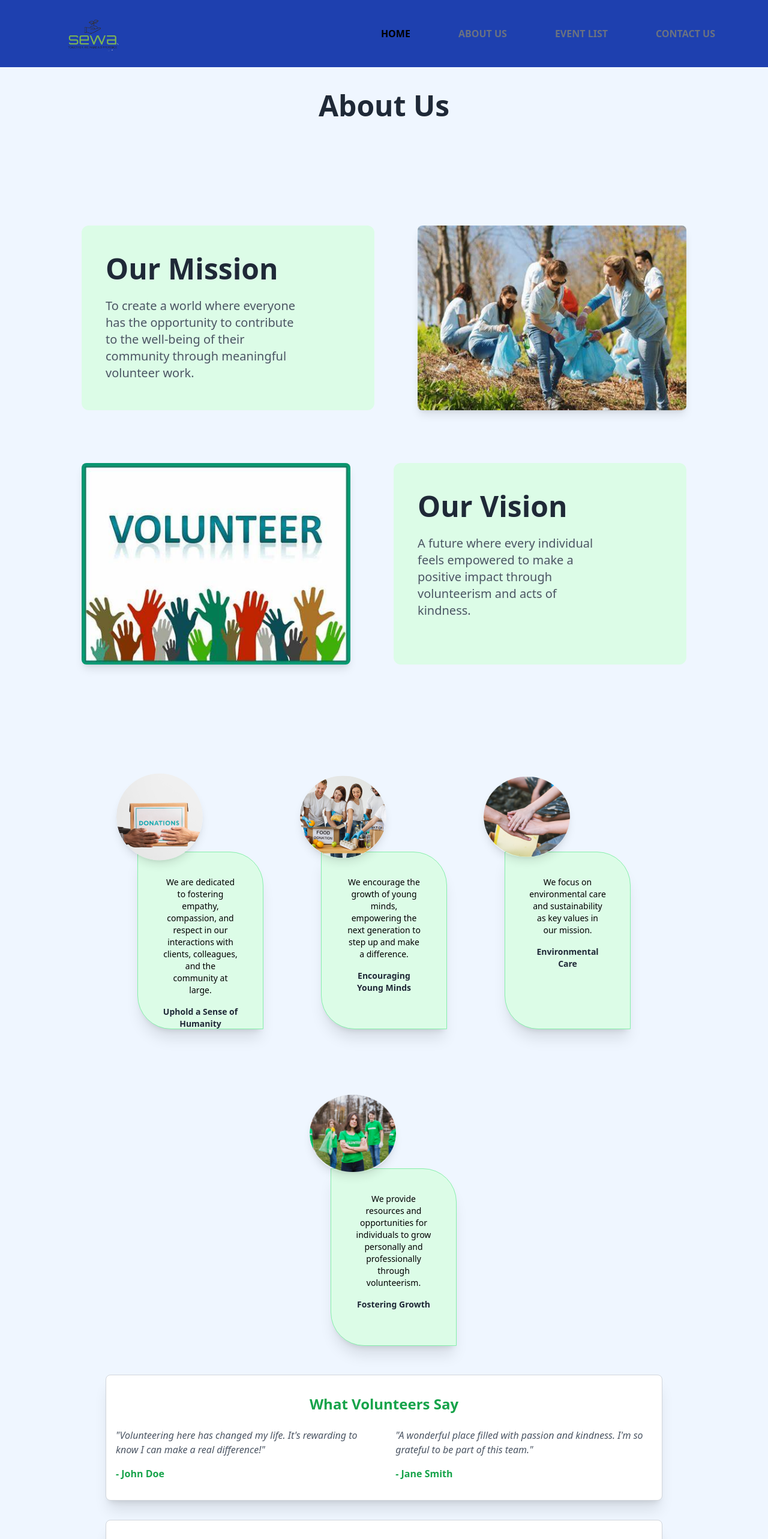
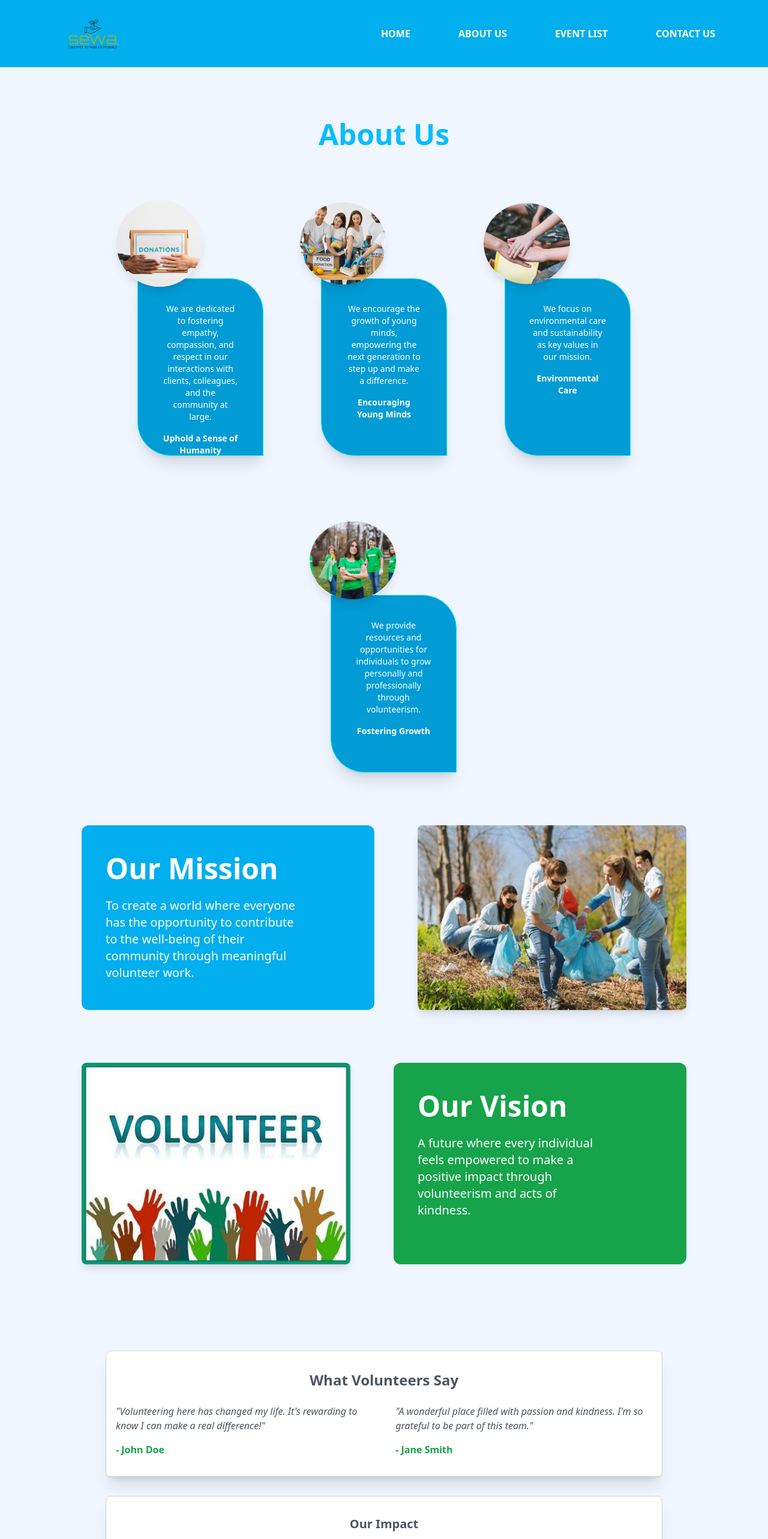
Before and after one commit to krishthapaliya/Remeo-without-juliet, a React (Vite) app in the folder frontend/: page /aboutus in a window 1280 px wide. Shown: the top 2566 px of the page at 60% size. Built offline with nearby package versions, Linux system fonts and the light colour scheme; no server answers.

Commit message:
homepage

```diff
--- a/frontend/src/components/Aboutus.jsx
+++ b/frontend/src/components/Aboutus.jsx
@@ -10,58 +10,12 @@ const AboutUs = () => {
   return (
     <div className="relative bg-blue-50 pb-16 px-6 md:px-12 lg:px-24 p-10">
       {/* Main Title */}
-      <h2 className="text-4xl lg:text-5xl text-center font-extrabold text-gray-800 mb-10">
+
+
+      <div className="container mx-auto py-12">
+      <h2 className="text-4xl lg:text-5xl text-center font-semibold text-[#0bbcfe] mb-10">
         About Us
       </h2>
-
-      <div className="container mx-auto py-12">
-        {/* Mission and Vision Section */}
-        <div className="grid rounded-xl px-6 sm:px-10 sm:pt-12 grid-cols-1 md:grid-cols-2 gap-8 my-10">
-          {/* Mission Section */}
-          <div className="text-center rounded-xl bg-green-100 pr-6 sm:pr-32 pl-6 sm:pl-10 py-6 md:text-left">
-            <h3 className="text-4xl sm:text-5xl font-bold text-gray-800 my-4 sm:my-6">
-              Our Mission
-            </h3>
-            <p className="text-lg sm:text-xl text-gray-600 my-4 sm:my-6">
-              To create a world where everyone has the opportunity to contribute
-              to the well-being of their community through meaningful volunteer
-              work.
-            </p>
-          </div>
-
-          {/* Mission Image */}
-          <div className="flex justify-center md:justify-end">
-            <img
-              src={our}
-              alt="Mission Image"
-              className="w-full max-w-xs sm:max-w-md rounded-lg shadow-lg transform hover:scale-105 transition duration-300"
-            />
-          </div>
-        </div>
-
-        <div className="grid rounded-xl px-6 py-8 sm:px-10 sm:py-12 grid-cols-1 md:grid-cols-2 gap-8">
-          {/* Vision Image */}
-          <div className="flex justify-center md:justify-start">
-            <img
-              src={ourmission}
-              alt="Vision Image"
-              className="w-full max-w-xs sm:max-w-md rounded-lg shadow-lg transform hover:scale-105 transition duration-300"
-            />
-          </div>
-
-          {/* Vision Text */}
-          <div className="text-center rounded-xl bg-green-100 pr-6 sm:pr-32 pl-6 sm:pl-10 py-6 md:text-left">
-            <h3 className="text-4xl sm:text-5xl font-bold text-gray-800 my-4 sm:my-6">
-              Our Vision
-            </h3>
-            <p className="text-lg sm:text-xl text-gray-600 my-4 sm:my-6">
-              A future where every individual feels empowered to make a positive
-              impact through volunteerism and acts of kindness.
-            </p>
-          </div>
-        </div>
-      </div>
-
       {/* Core Values Cards */}
       <div className="relative flex flex-wrap justify-center gap-16 mx-auto space-y-12 lg:space-y-0 lg:space-x-8 px-4 lg:px-0 mt-12">
         {[
@@ -94,17 +48,64 @@ const AboutUs = () => {
                 className="absolute rounded-full top-[110px] left-1 transform -translate-x-1/2 -translate-y-1/2 object-cover shadow-lg"
               />
             </div>
-            <div className="bg-green-100 rounded-tr-[56px] rounded-bl-[56px] px-10 py-10 text-sm h-[296px] w-[210px] shadow-xl border border-green-300 hover:shadow-2xl transition-shadow duration-300">
-              <p className="text-black mb-4">{value.desc}</p>
-              <h3 className="font-bold text-gray-800">{value.title}</h3>
+            <div className="bg-[#019bd5] rounded-tr-[56px] rounded-bl-[56px] px-10 py-10 text-sm h-[296px] w-[210px] shadow-xl border border-[#01e9ee] hover:shadow-2xl transition-shadow duration-300">
+              <p className="text-white mb-4">{value.desc}</p>
+              <h3 className="font-bold text-white">{value.title}</h3>
             </div>
           </div>
         ))}
       </div>
+        {/* Mission and Vision Section */}
+        <div className="grid rounded-xl px-6 sm:px-10 sm:pt-12 grid-cols-1 md:grid-cols-2 gap-8 my-10">
+          {/* Mission Section */}
+          <div className="text-center rounded-xl bg-[#01AEEE] pr-6 sm:pr-32 pl-6 sm:pl-10 py-6 md:text-left border-[#01e9ee] hover:shadow-2xl">
+            <h3 className="text-4xl sm:text-5xl  text-white my-4 sm:my-6 font-semibold ">
+              Our Mission
+            </h3>
+            <p className="text-lg sm:text-xl text-white my-4 sm:my-6">
+              To create a world where everyone has the opportunity to contribute
+              to the well-being of their community through meaningful volunteer
+              work.
+            </p>
+          </div>
+
+          {/* Mission Image */}
+          <div className="flex justify-center md:justify-end">
+            <img
+              src={our}
+              alt="Mission Image"
+              className="w-full max-w-xs sm:max-w-md rounded-lg shadow-lg transform hover:scale-105 transition duration-300"
+            />
+          </div>
+        </div>
+
+        <div className="grid rounded-xl px-6 py-8 sm:px-10 sm:py-12 grid-cols-1 md:grid-cols-2 gap-8">
+          {/* Vision Image */}
+          <div className="flex justify-center md:justify-start">
+            <img
+              src={ourmission}
+              alt="Vision Image"
+              className="w-full max-w-xs sm:max-w-md rounded-lg shadow-lg transform hover:scale-105 transition duration-300"
+            />
+          </div>
+
+          {/* Vision Text */}
+          <div className="text-center rounded-xl bg-[# F3FF90] pr-6 sm:pr-32 pl-6 sm:pl-10 py-6 md:text-left bg-green-600 border-[#01e9ee] hover:shadow-2xl">
+            <h3 className="text-4xl sm:text-5xl text-white my-4 sm:my-6 font-semibold">
+              Our Vision
+            </h3>
+            <p className="text-lg sm:text-xl text-white my-4 sm:my-6">
+              A future where every individual feels empowered to make a positive
+              impact through volunteerism and acts of kindness.
+            </p>
+          </div>
+        </div>
+      </div>
+
 
       {/* Testimonials */}
       <div className="mt-12 bg-white py-8 px-4 mx-20 rounded-lg shadow-xl border border-gray-300">
-        <h3 className="text-2xl text-center font-bold text-green-600 mb-6">
+        <h3 className="text-2xl text-center font-bold text-gray-600 mb-6">
           What Volunteers Say
         </h3>
         <div className="flex flex-col lg:flex-row lg:space-x-8">
@@ -130,7 +131,7 @@ const AboutUs = () => {
 
       {/* Impact Section */}
       <div className="text-center mt-8 mx-20 pb-20 bg-white py-8 px-4 rounded-lg shadow-xl border border-gray-300">
-        <h3 className="text-xl font-bold text-gray-800">Our Impact</h3>
+        <h3 className="text-xl font-bold text-gray-600">Our Impact</h3>
         <div className="mt-6 grid grid-cols-1 md:grid-cols-3 gap-4">
           {[
             { stat: "500+", desc: "Volunteers Engaged" },
@@ -147,7 +148,7 @@ const AboutUs = () => {
 
       {/* Call to Action */}
       <div className="text-center mt-12">
-        <h3 className="text-2xl font-bold text-gray-800">
+        <h3 className="text-2xl font-bold text-gray-600">
           Join Us in Making a Difference
         </h3>
         <p className="text-gray-600 mt-4">
--- a/frontend/src/components/Blog.jsx
+++ b/frontend/src/components/Blog.jsx
@@ -121,7 +121,7 @@ const Blog = () => {
   return (
     <div className="App">
       <header className="text-center py-8">
-        <h1 className="text-4xl font-bold text-blue-500">Blog</h1>
+        <h1 className="text-4xl font-bold text-green-500">Blog</h1>
       </header>
       <main>
         <BlogList posts={posts} />
--- a/frontend/src/components/ContactUs.jsx
+++ b/frontend/src/components/ContactUs.jsx
@@ -20,7 +20,7 @@ const ContactForm = () => {
       </div>
 
       {/* Contact Form Section */}
-      <div className="bg-gray-50 py-8 lg:py-12 xl:py-16 px-4 lg:px-8 xl:px-16 rounded-md shadow-md">
+      <div className="bg-[F0F8FF] py-8 lg:py-12 xl:py-16 px-4 lg:px-8 xl:px-16 rounded-md shadow-md">
         <div className="flex flex-col lg:flex-row justify-between">
           <div className="w-full lg:w-1/3 mb-8 lg:mb-0">
             <h2 className="text-xl lg:text-2xl font-bold mb-4">
--- a/frontend/src/components/Home.jsx
+++ b/frontend/src/components/Home.jsx
@@ -5,7 +5,7 @@ import Blog from './Blog'
 
 const Home = () => {
   return (
-    <div className='m-0.5'>
+    <div className='m-0.5 bg-blue-50'>
         <Herosection/>
         <AboutUs />
         <Blog />
--- a/frontend/src/components/Navbar.jsx
+++ b/frontend/src/components/Navbar.jsx
@@ -6,34 +6,34 @@ const Navbar = () => {
   const [isMobileMenuOpen, setIsMobileMenuOpen] = useState(false);
 
   return (
-    <div className="flex items-center justify-between   bg-blue-800 text-white px-20  ">
+    <div className="flex items-center justify-between bg-[#01aeee] text-black px-20  ">
       <div className="flex items-center">
         <Link to="/">
-          <img src={logo} alt="logo" className="h-10 md:h-28" />
+          <img src={logo} alt="logo" className="h-14 md:h-28" />
         </Link>
       </div>
       <div className="hidden md:flex space-x-16">
         <Link
           to="/"
-          className="hover:bg-blue-500 hover:text-white transition-colors  px-2 py-1 rounded-full text-base font-semibold text-black"
+          className="hover:bg-[#06D001] hover:text-white transition-colors  px-2 py-1 rounded-full text-base font-semibold text-white"
         >
           HOME
         </Link>
         <Link
           to="/aboutus"
-          className="hover:bg-blue-500 hover:text-white transition-colors  px-2 py-1 rounded-full text-base font-semibold text-gray-500"
+          className="hover:bg-[#06D001] hover:text-white transition-colors  px-2 py-1 rounded-full text-base font-semibold text-white"
         >
           ABOUT US
         </Link>
         <Link
           to="/event"
-          className="hover:bg-blue-500 hover:text-white transition-colors  px-2 py-1 rounded-full text-base font-semibold text-gray-500"
+          className="hover:bg-[#06D001] hover:text-white transition-colors  px-2 py-1 rounded-full text-base font-semibold text-white"
         >
           EVENT LIST
         </Link>
         <Link
           to="/contactus"
-          className="hover:bg-blue-500 hover:text-white transition-colors  px-2 py-1 rounded-full text-base font-semibold text-gray-500"
+          className="hover:bg-[#06D001] hover:text-white transition-colors  px-2 py-1 rounded-full text-base font-semibold text-white"
         >
           CONTACT US
         </Link>
```
Also changed, not shown: frontend/src/components/Herosection.jsx (+9 -9 lines).
